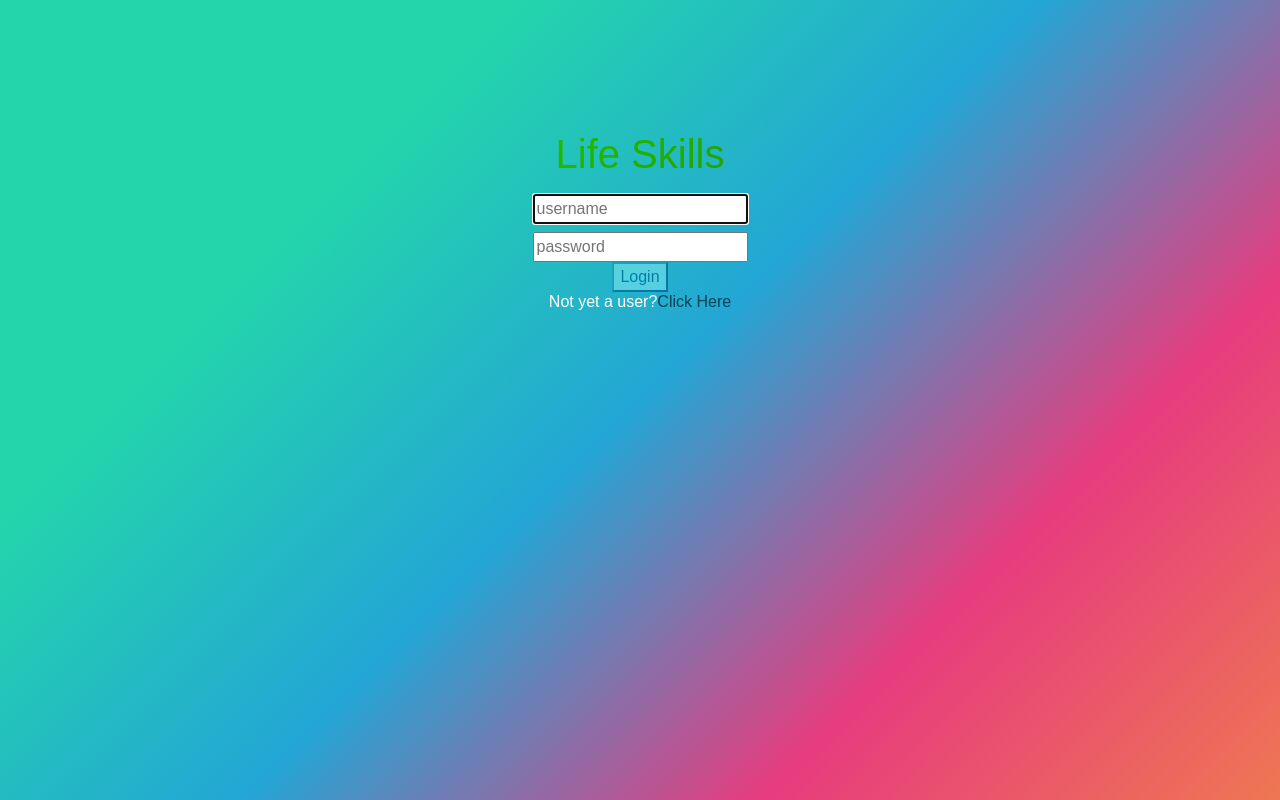
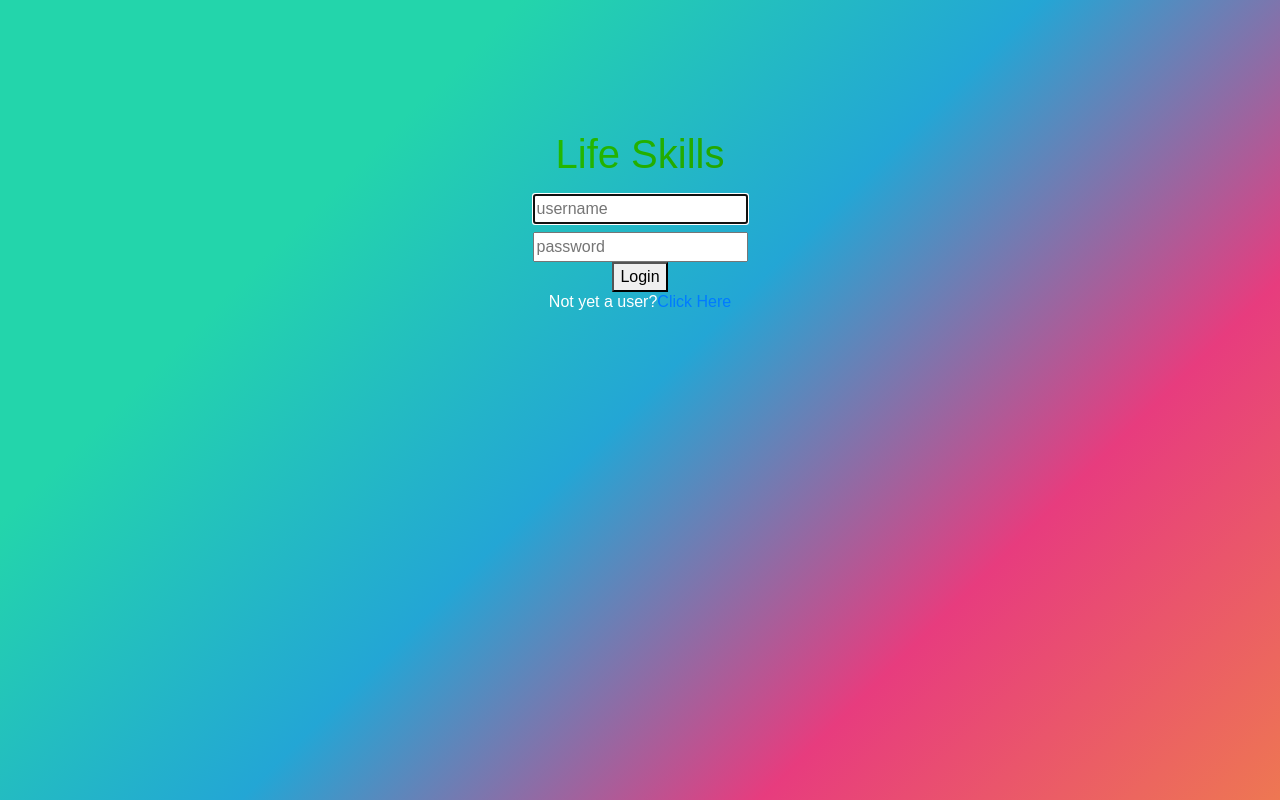
Before and after one commit to ehoover3/react-02-read-people, a React (Create React App) app: page / in a window 1280 px wide. Built offline with nearby package versions, Linux system fonts and the light colour scheme.

Commit message:
login changes

```diff
--- a/src/Dunya.css
+++ b/src/Dunya.css
@@ -11,10 +11,10 @@
   /* position: relative; */
 }
 
-button {
+#Login_Button {
   mix-blend-mode: soft-light;
 }
-h6 {
+#Login_Name {
   mix-blend-mode: luminosity;
 }
 
@@ -70,7 +70,7 @@ h6 {
   }
 }
 
-#Life {
+#Login_Life {
   /* color: rgb(218, 32, 32); */
   color: gold;
   /*
@@ -86,7 +86,7 @@ h6 {
 /* font-size:; */
 /* } */
 
-#MoveForm {
+#Login_MoveForm {
   /* margin-top:auto; */
   /* margin-bottom: auto; */
   /* margin-left: auto; */
@@ -95,7 +95,7 @@ h6 {
   top: 130px;
 }
 
-a {
+#Login_Link {
   color: #2a3f03;
 }
 
--- a/src/components/0_LoginPage/Login.js
+++ b/src/components/0_LoginPage/Login.js
@@ -51,8 +51,8 @@ function Login(props) {
 
   return (
     <>
-      <div id="MoveForm">
-        <div id="Life">
+      <div id="Login_MoveForm">
+        <div id="Login_Life">
           <h1 className="Login">Life Skills</h1>
         </div>
         {/* LOG IN FORM */}
@@ -77,10 +77,14 @@ function Login(props) {
             onChange={handleChangeLogIn}
             placeholder="password"
           />
-          <button type="submit">Login</button>
-          <h6>
+          <button className=" Login_Button" type="submit">
+            Login
+          </button>
+          <h6 className="Login_Name">
             Not yet a user?
-            <Link to="/NewProfile">Click Here</Link>
+            <Link className="Login_Link" to="/NewProfile">
+              Click Here
+            </Link>
           </h6>
         </form>
       </div>
```
